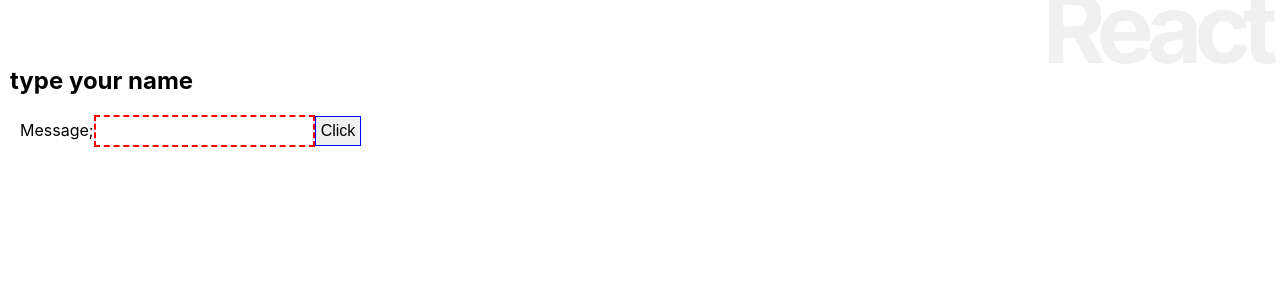
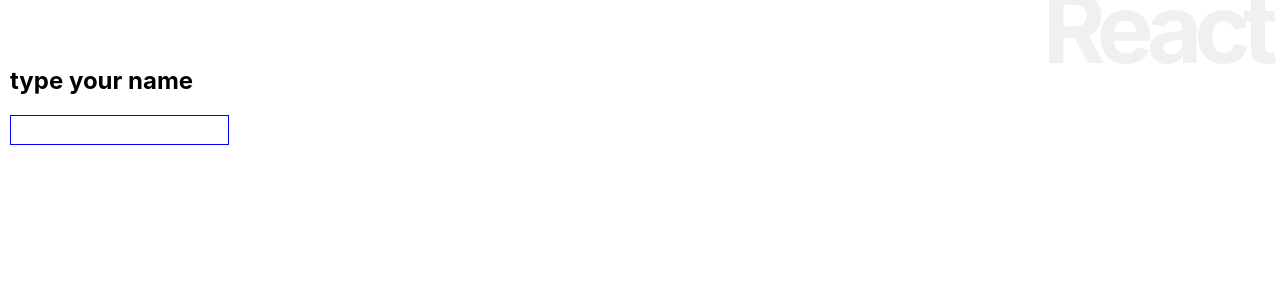
Before and after one commit to suguru-3u/Study-React, a React (Create React App) app in the folder react_app/: page / in a window 1280 px wide. Shown: the top 300 px of the page. Built offline with nearby package versions, Linux system fonts and the light colour scheme; the HTML template or start-up script is replaced by a standard one.

Commit message:
Create form validation

```diff
--- a/react_app/src/App.js
+++ b/react_app/src/App.js
@@ -13,18 +13,18 @@
     padding:"5px",
   }
 
-  inputStyle = {
-    fontSize:"12pt",
-    padding:"5px"
-  }
+  // inputStyle = {
+  //   fontSize:"12pt",
+  //   padding:"5px"
+  // }
 
   constructor(props){
       super(props);
       this.state = {
         message:'type your name',
       };
-      this.doChange = this.doChange.bind(this);
-      this.doSubmit = this.doSubmit.bind(this);
+      this.doCheck = this.doCheck.bind(this);
+      // this.doSubmit = this.doSubmit.bind(this);
   }
 
   doChange(event){
@@ -38,47 +38,60 @@
     event.preventDefault();
   }
 
+  doCheck(event){
+    alert(event.target.value + "は長すぎます。（最大10文字）");
+  }
+
   render(){
     return<div>
         <h1>React</h1>
         <h2>{this.state.message}</h2>
-        <form onSubmit={this.doSubmit}>
+        <Message maxLength="10" onCheck={this.doCheck} />
+        {/* <form onSubmit={this.doSubmit}>
           <label>
             <span style={this.inputStyle}></span>Message;
             <input type="text" style={this.inputStyle} onChange={this.doChange}
             required pattern="[A-Za-z_,.]+"/>
           </label>
           <input type="submit" style={this.inputStyle} value="Click"></input>
-        </form>
+        </form> */}
       </div>;
   }
 }
 
-// class Message extends Component{
-//   li = {
-//     fontSize:"16pt",
-//     color:"#06",
-//     margin:"0px",
-//     padding:"0px"
-//   }
+class Message extends Component{
+  liputStyle = {
+    fontSize:"12pt",
+    padding:"5px"
+  }
 
-//   render(){
-//     let content = this.props.children;
-//     let arr = content.split('。');
-//     let arr2 = [];
-//     for(let i = 0; i < arr.length; i++){
-//       if(arr[i].trim() != ''){
-//         arr2.push(arr[i]);
-//       }
-//     }
-//     let list = arr2.map((value,key) => (
-//     <li style={this.li} key={key}>{value}.</li> )
-//     );
-//     return <div>
-//       <h2>{this.props.title}</h2>
-//       <ol>{list}</ol>
-//     </div>
-//   }
-// }
+  constructor(props){
+    super(props);
+    this.doChange = this.doChange.bind(this);
+  }
+
+  doChange(e){
+    if(e.target.value.length > this.props.maxLength){
+      this.props.onCheck(e);
+      e.target.value = e.target.value.substr(0,this.props.maxLength);
+    }
+  }
+
+  render(){
+    // let content = this.props.children;
+    // let arr = content.split('。');
+    // let arr2 = [];
+    // for(let i = 0; i < arr.length; i++){
+    //   if(arr[i].trim() != ''){
+    //     arr2.push(arr[i]);
+    //   }
+    // }
+    // let list = arr2.map((value,key) => (
+    // <li style={this.li} key={key}>{value}.</li> )
+    // );
+    return <input type="text" style={this.liputStyle}
+    onChange={this.doChange}/>
+  }
+}
 
 export default App;
```
